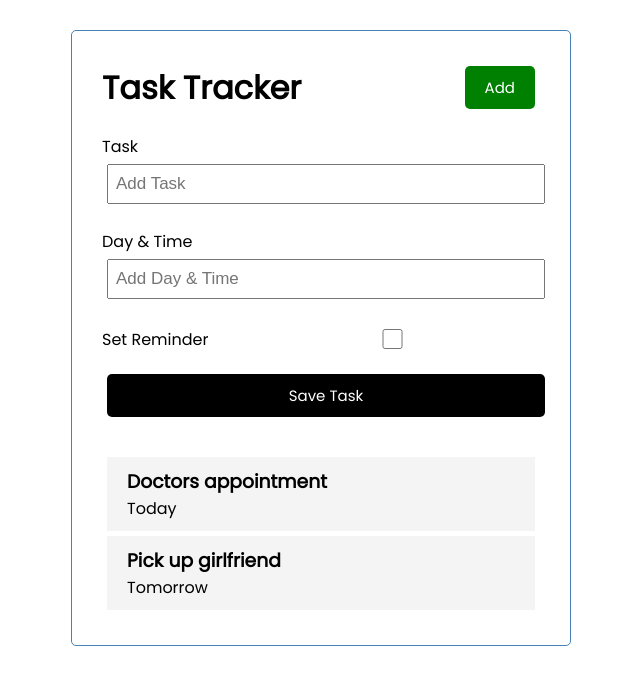
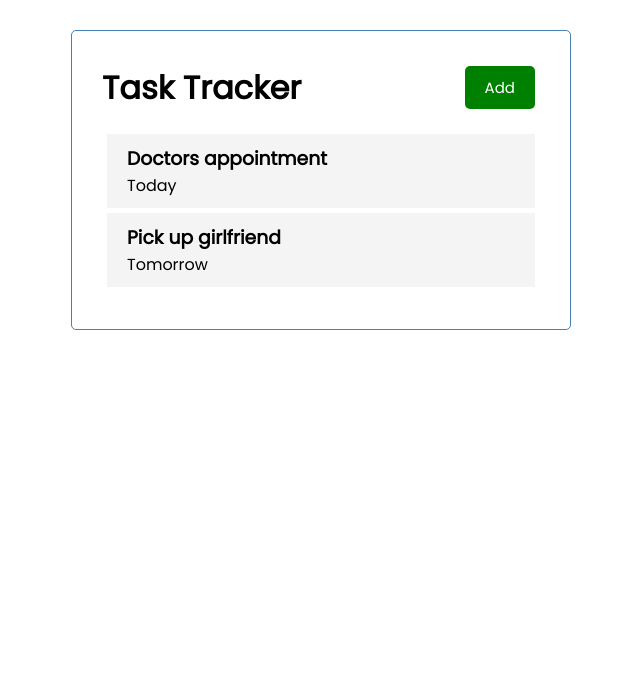
Before and after one commit to alex-gru/react-task-tracker, a React (Create React App) app: page / in a window 1280 px wide. Shown: the top 684 px of the page, without its empty margins (319-959 px from the left). Built offline with nearby package versions, Linux system fonts and the light colour scheme; some icons are missing.

Commit message:
show or hide form for adding tasks

```diff
--- a/src/App.js
+++ b/src/App.js
@@ -4,6 +4,7 @@
 import AddTask from "./components/AddTask";
 
 function App() {
+    const [showAddTask, setShowAddTask] = useState(false);
     const [tasks, setTasks] = useState([
             {
                 id: 1,
@@ -40,8 +41,9 @@
 
     return (
         <div className="container">
-            <Header/>
-            <AddTask onAdd={addTask}/>
+            <Header onAdd={() => setShowAddTask(!showAddTask)} showAdd={showAddTask}/>
+            { showAddTask && <AddTask onAdd={addTask}/>
+            }
             {tasks.length > 0 ?
                 (
                     <Tasks tasks={tasks} onDelete={deleteTask} onToggleReminder={toggleReminder} />
--- a/src/components/Header.js
+++ b/src/components/Header.js
@@ -1,14 +1,11 @@
 import PropTypes from "prop-types";
 import Button from "./Button";
 
-const Header = ({ title }) => {
-    const onClick = (e) => {
-      console.log('Click')
-    }
+const Header = ({ title, onAdd, showAdd }) => {
     return (
         <header className='header'>
             <h1>{title}</h1>
-            <Button color='green' text='Add' onClick={onClick}/>
+            <Button color={showAdd ? 'red' : 'green'} text={showAdd ? 'Close' : 'Add'} onClick={onAdd}/>
         </header>
     );
 };
```
